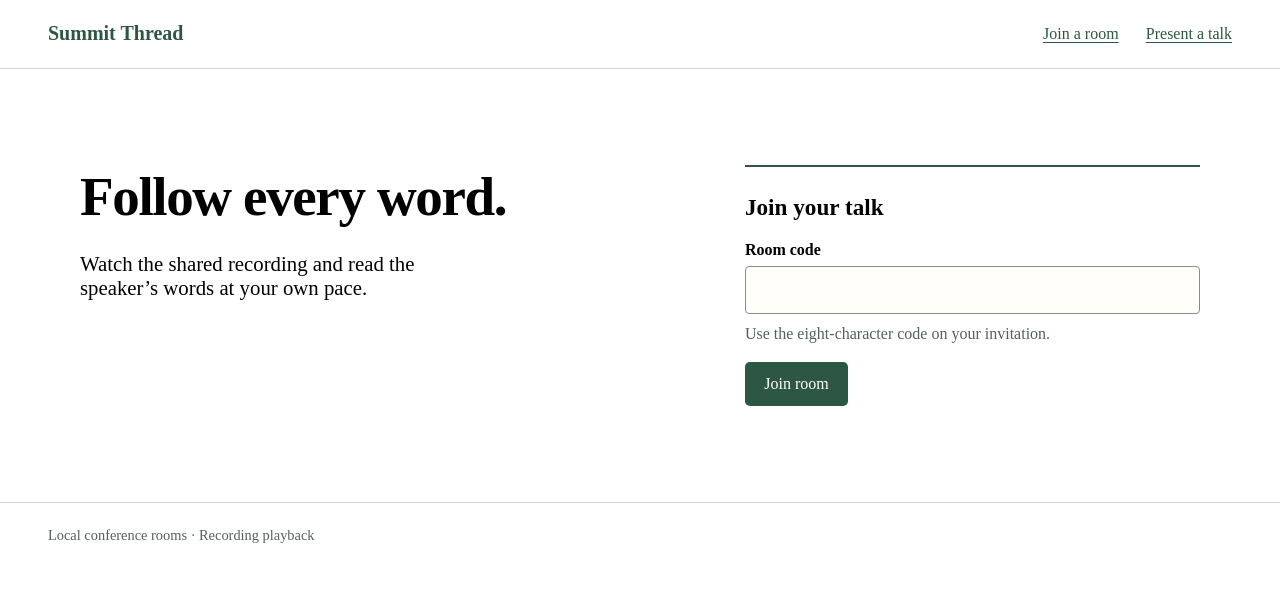
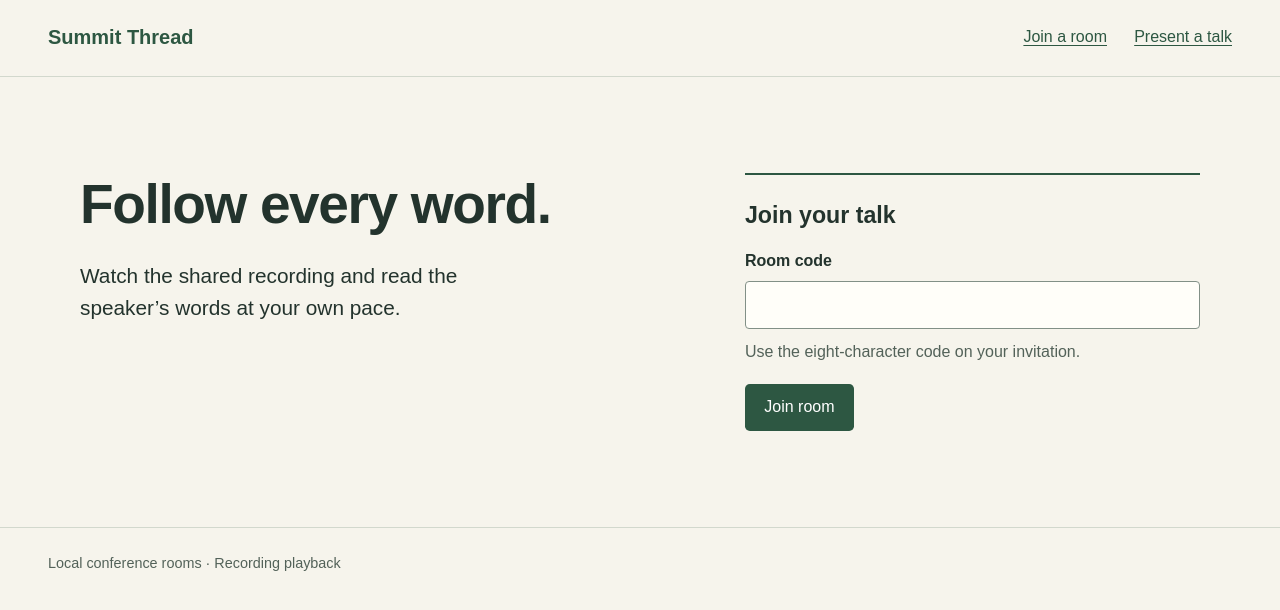
Before and after one commit to kkhanhtrann/Summit-Thread, a React (Vite) app in the folder web/: page / in a window 1280 px wide. Shown: the top 610 px of the page. Built offline with nearby package versions, Linux system fonts and the light colour scheme; no server answers; what @dash0/sdk-web would draw is missing.

Commit message:
Keep application base typography outside reader styling

```diff
--- a/web/src/styles.css
+++ b/web/src/styles.css
@@ -1,5 +1,5 @@
 @scope (:root) to (.reader-design) {
-:root {
+:scope {
   font-family: 'Source Sans 3 Variable', sans-serif;
   color: #23332d;
   background: #f6f4ec;
```
Also changed, not shown: web/src/features/session-reader/TopicThreadDialog.tsx (line endings or trailing spaces).
